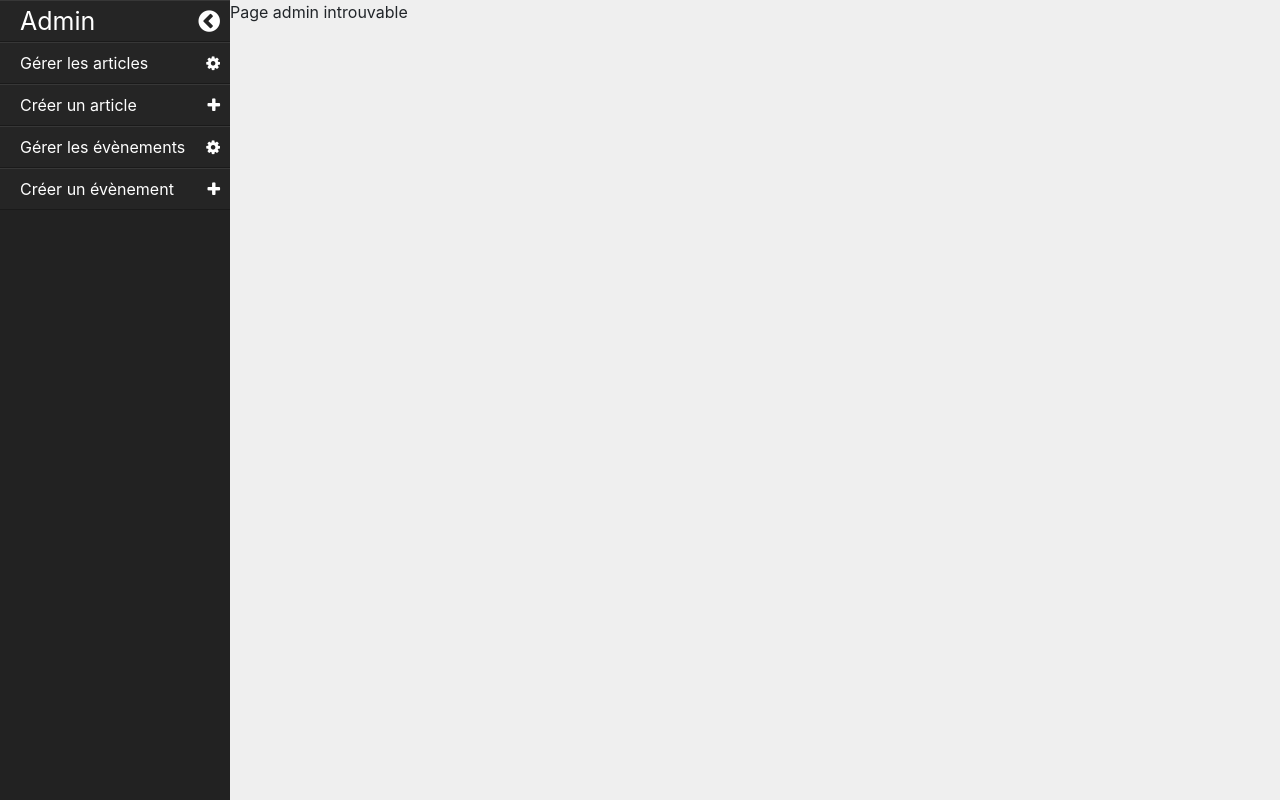
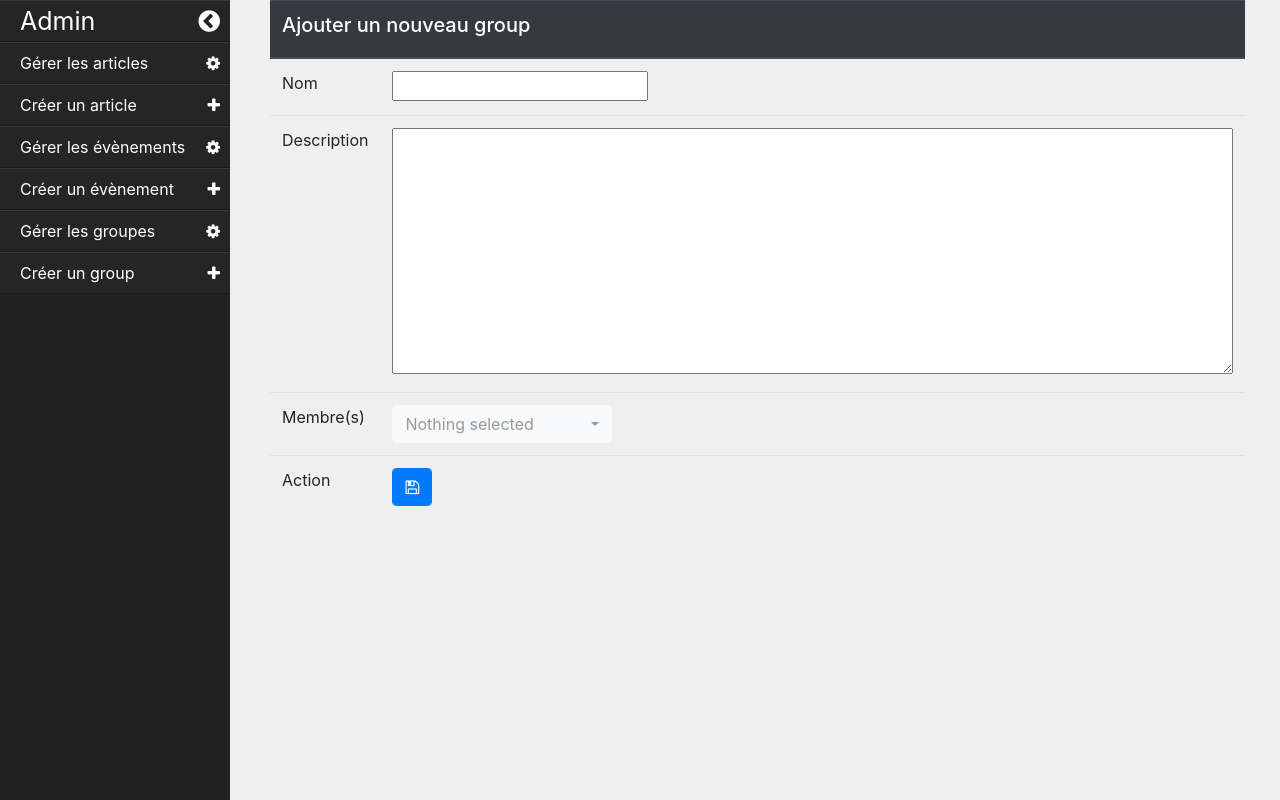
Before and after one commit to quentinhoareau/AELPP, a PHP site: page /private/admin/group/add in a window 1280 px wide. Run offline with PHP 8.4, Linux system fonts and the light colour scheme; data comes from the database, SQL or seed files in the repository; some libraries are stand-ins or nearby versions.

Commit message:
Admin Group

```diff
--- a/dynamic/models/Database.php
+++ b/dynamic/models/Database.php
@@ -28,7 +28,6 @@
       $db   = $config['DB_NAME'];
       $host   = $config['DB_SERVEUR'];
       $type   = $config['DB_SGBD'];
-
 
       self::$cnx = new PDO("$type:host=$host;dbname=$db;charset=utf8mb4", $user, $pwd);
       self::$cnx->setAttribute(PDO::ATTR_ERRMODE, PDO::ERRMODE_WARNING);
@@ -82,7 +81,6 @@
 
     //Obtention de l'ID max de la table concernée
    protected function getMaxIdTable($table, $pk){
-
       $var = [];
          $req = self::$cnx->prepare("SELECT max($pk) as 'newId' FROM $table");
          $req->execute();
@@ -90,8 +88,6 @@
       if( empty($resultat) ){ $resultat = 1 ; }
       return $resultat;
       $req->closeCursor();
-
-
    }
 
 
--- a/dynamic/models/GroupManager.php
+++ b/dynamic/models/GroupManager.php
@@ -6,36 +6,62 @@ class GroupManager extends Database{
     //Obtenir une liste d'objets groups
     public function getList(){
         $this->getDB();
-        $query = "SELECT * FROM group";
+        $query = "SELECT * FROM `group`";
         return $this->getModel("Group", $query) ;
     }
 
     //Obtenir un objet group
     public function get($id){
         $this->getDB();
-        $query = "SELECT * FROM group WHERE id=?";
+        $query = "SELECT * FROM `group` WHERE id=?";
         return @$this->getModel("Group", $query, [$id])[0] ;
     }
 
     //Supression d'un group
     public function delete($id){
         $this->getDB();
-        $query = "DELETE FROM group WHERE id = ?";
+        $query = "DELETE FROM `group` WHERE id = ?";
         $this->execQuery($query, [$id]);
     }
 
     //Mie à jours d'un group
-    public function update($id){
+    public function update($id, $name, $description){
         $this->getDB();
-       // $query = "UPDATE group SET title=?, predicted_date=?, id_creator=?, num_project=? WHERE id=?";
-        $this->execQuery($query,[$id]);
+        $query = "UPDATE `group` SET name=?, description=? WHERE id=?";
+        $this->execQuery($query,[$name, $description, $id]);
     }
 
+
+
     //Insertion d'un group
-    public function insert(){
+    public function add($name, $description){
         $this->getDB();
-        //$query = "INSERT INTO group(title, predicted_date, id_creator, num_project) VALUES (?, ?, ?, ?)";
-        $this->execQuery($query, []);
+        $query = "INSERT INTO `group`(name, description) VALUES ('azazaz', 'azazaz')";
+        $this->execQuery($query);
+
+        $this->getDB();
+        return $this->getMaxIdTable("`group`", "id");
+    }
+
+    //Insertion d'une persone dans un group
+    public function addPerson($id_group, $id_pers){
+        $this->getDB();
+        $query = "INSERT INTO group_person(id_group, id_pers) VALUES (?, ?)";
+        $this->execQuery($query, [$id_group, $id_pers]);
+    }
+
+    //Vérification si la personne est déja dans le group
+    public function memberExist($id_group, $id_pers){
+        $this->getDB();
+        $query = "SELECT COUNT(id_pers) as 'nbPers' FROM group_person WHERE id_group =? AND id_pers=? ";
+        return boolval($this->execQuery($query, [$id_group, $id_pers])[0]['nbPers']);
+    }
+
+     //Supprimer tous les membres du group
+     public function removeAllMember($id_group){
+        $this->getDB();
+        $query = "DELETE FROM group_person WHERE id_group =? ";
+        $this->execQuery($query, [$id_group]);
     }
 
     //----------------------------
@@ -44,7 +70,7 @@ class GroupManager extends Database{
       public function getListForProject($numProject){
         $this->getDB();
         $query = "SELECT g.* FROM `group` g INNER JOIN group_project gp ON gp.id_group = g.id  WHERE g.id=? ";
-        return $this->getModel("Group", $query, [$numProject]) ;
+        return $this->getModel("Group", $query, [$numProject]);
     }
 
 
--- a/dynamic/models/PersonManager.php
+++ b/dynamic/models/PersonManager.php
@@ -44,7 +44,7 @@ class PersonManager extends Database{
     //Obtenir un tableau d'objet person d'un groupe indiqué
     public function getListForGroup($idGroup){
         $this->getDB();
-        $query = "SELECT p.* FROM person p INNER JOIN group_person gp ON gp.id_pers = p.id  WHERE gp._d_group=? ";
+        $query = "SELECT p.* FROM person p INNER JOIN group_person gp ON gp.id_pers = p.id  WHERE gp.id_group=? ";
         return $this->getModel("Person", $query, [$idGroup]) ;
     }
 
--- /dev/null
+++ b/dynamic/private/admin/controllers/GroupAdminController.php
@@ -0,0 +1,104 @@
+<?php
+
+class GroupAdminController{
+   private $View;
+   public $message;
+   private $GroupManager;
+   private $PersonManager;
+
+   // CONSTRUCTEUR
+   public function __construct($url){
+
+      if( isset($url) && count($url) > 3 ){
+         throw new Exception(null, 404); //Erreur 404
+      }
+      else{
+
+         /*---------MANAGER---------*/
+         $this->GroupManager= new GroupManager();
+         $this->PersonManager= new PersonManager();
+
+         //Changement des path pour le BDD
+         Database::setConfigPath("../config.ini");
+         Database::setLoginPath("../admin_login.ini");
+         /*------------------*/
+
+
+         /*---------FORMULAIRE---------*/
+         if( isset($_POST["deleteGroup"]) ){ //Si formulaire supprimé
+            $this->GroupManager->delete($_POST["deleteGroup"]);
+            header("Location: ".ADMIN_HOME."group");
+         }
+         if( isset($_POST["addGroup"]) ){ //Si formulaire ajouté
+
+            $idNewGroup = $this->GroupManager->add($_POST['name'], $_POST['description']);
+
+            //Ajouts des membres au group
+            foreach ($_POST["id_pers"] as $idPers) {
+               $this->GroupManager->addPerson($idNewGroup, $idPers);
+            }
+
+            header("Location: ".ADMIN_HOME."group/update/".$idNewGroup);
+         }
+         if( isset($_POST["updateGroup"]) ){ //Si formulaire modifié
+            $this->GroupManager->update($_POST["updateGroup"], $_POST["name"],  $_POST['description']);
+
+            //Ajouts des membres au group
+            if(isset($_POST["id_pers"])){
+
+               $this->GroupManager->removeAllMember($_POST["updateGroup"]);
+               foreach ($_POST["id_pers"] as $idPers) {
+                  //Si la personne n'est pas déjà dans le groupe
+                  if( !$this->GroupManager->memberExist($_POST["updateGroup"], $idPers) ){
+                    $this->GroupManager->addPerson($_POST["updateGroup"], $idPers);
+                  }
+               }
+
+            }
+
+         }
+
+
+         /*------------------*/
+
+         /*---------View---------*/
+
+         //Modifier un group
+         if( isset($url[1]) && $url[1] == "update"  && $url[2] >= 1  ){
+            $viewName= "GroupForm";
+            $data= array(
+               "group" => $this->GroupManager->get($url[2]), //Obtenir la liste des produits
+               "personList" => $this->PersonManager->getList()
+            );
+         }
+         //Ajouter un group
+         else if( isset($url[1]) && $url[1] == "add"){
+            $viewName= "GroupForm";
+            $data= array(
+               "personList" => $this->PersonManager->getList()
+            );
+         }
+          //Liste des produits
+         else{
+            $viewName= "GroupList";
+            $data= array(
+               "groupList" => $this->GroupManager->getList(), //Obtenir la liste des produits
+            );
+         }
+
+
+         $this->View = new AdminView($viewName);
+         $this->View->Popup->setMessage($this->message);
+         $this->View->generateView($data) ;
+         /*------------------*/
+      }
+   }
+
+
+
+
+
+
+}
+
+?>
--- a/dynamic/private/admin/views/adminNavigation.php
+++ b/dynamic/private/admin/views/adminNavigation.php
@@ -12,5 +12,7 @@
           <li><a href="article/add"> <span> Créer un article </span>  <i class="fa fa-plus"></i> </a> </li>
           <li><a href="event"> <span> Gérer les évènements </span>  <i class="fa fa-cog"></i>  </a> </li>
           <li><a href="event/add"> <span> Créer un évènement </span>  <i class="fa fa-plus"></i>  </a> </li>
+          <li><a href="group"> <span> Gérer les groupes </span>  <i class="fa fa-cog"></i>  </a> </li>
+          <li><a href="group/add"> <span> Créer un group </span>  <i class="fa fa-plus"></i>  </a> </li>
         </ul>
       </div>
--- /dev/null
+++ b/dynamic/private/admin/views/groupFormAdminView.php
@@ -0,0 +1,95 @@
+
+
+<div id="group" class="contenutab container" style="max-width: 1000px">
+
+    <form action="" method="POST">
+    <table class="display table" id="tableGroup">
+
+        <thead class="thead-dark">
+            <tr>
+            <?php if(isset($group)){ ?>
+                <th colspan="2"> <h5>Groupe <?= "#".$group->id; ?> </h3>  </th>
+            <?php } else{ ?>
+                <th colspan="2"> <h5>Ajouter un nouveau group </h3>  </th>
+            <?php } ?>
+            </tr>
+        </thead>
+
+            <?php if(isset($group)){ ?>
+                <tr>
+                <td> <label for=""> Id </label>   </td>
+                <td> <input type="text" disabled value="<?= $group->id; ?>"> <span> L'identifiant n'est pas modifiable.</span>  </td>
+            </tr>
+            <?php } ?>
+
+            <tr>
+                <td> <label for=""> Nom </label> </td>
+                <td> <input name="name" type="text" <?php if(isset($group)){ echo "value='$group->name'"; } ?>>  </td>
+
+            </tr>
+
+            <tr>
+                <td> <label for=""> Description  </label> </td>
+                <td>
+                    <textarea name="description" rows="10" cols="80"><?php if(isset($group)){ echo $group->description; } ?></textarea>
+
+                </td>
+                </td>
+            </tr>
+
+            <tr>
+            <td> <label for=""> Membre(s) </label> </td>
+                <td>
+                    <select  class="selectpicker" data-live-search="true" id="memberList" name="id_pers[]" multiple>
+                        <?php foreach ($personList as $person) { ?>
+                            <option data-subtext="<?= $person->getRole()->type ?>" value="<?= $person->id ?>"> <?= $person->surname." ".$person->name ?></option>
+                        <?php } ?>
+                    </select>
+                </td>
+            </tr>
+
+            <tr>
+                <td>Action</td>
+            <td class="form-inline">
+
+            <button class="form-control btn-primary" type="submit" name="<?php if(isset($group)){ echo "updateGroup"; }else{echo "addGroup" ;} ?>" <?php if(isset($group)){ echo "value='$group->id'"; } ?>><i class="fa fa-save"></i></button>
+
+            <?php if(isset($group)){ ?>
+
+                <button class="form-control btn-info" type="button" name="consult" value="<?= $group->id; ?>"><a href="../../group/<?= $group->id; ?>"> <i class="fa fa-eye"></i> </a> </button>
+                <form action="" method="POST"> <button onclick="return confirm('Voulez-vous vraiment supprimer ce groupe ?')" class="form-control btn-danger" type="submit" name="deleteGroup" value="<?= $group->id; ?>"><i class="fa fa-trash"></i></button> </form>
+            <?php } ?>
+
+
+
+
+            </td>
+
+
+            </tr>
+
+    </table>
+    </form>
+
+</div>
+
+<script>
+
+$('select.selectpicker').selectpicker();
+
+
+<?php
+   // Auto focus les membres du group de la liste de tous les personnes
+    if(isset($group)){
+        $memberList = null;
+        foreach ($group->getPersonList()  as $person) {
+            $memberList[] = $person->id ;
+        }
+?>
+        $('#memberList').selectpicker('val', <?= json_encode($memberList) ?>);
+<?php
+    }
+?>
+
+
+</script>
```
Also changed, not shown: dynamic/private/admin/views/groupListAdminView.php (added, +41 -0 lines).
